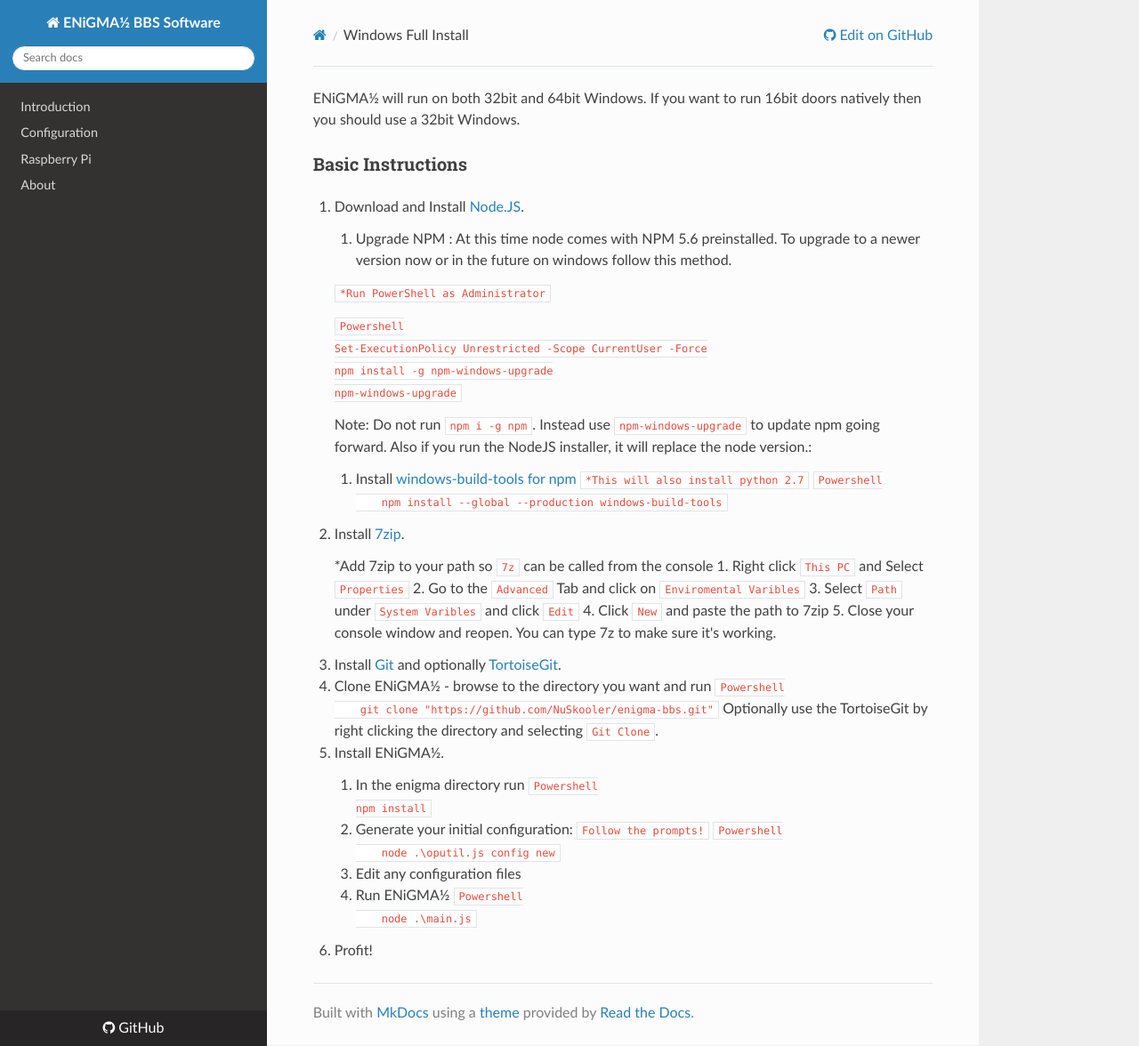
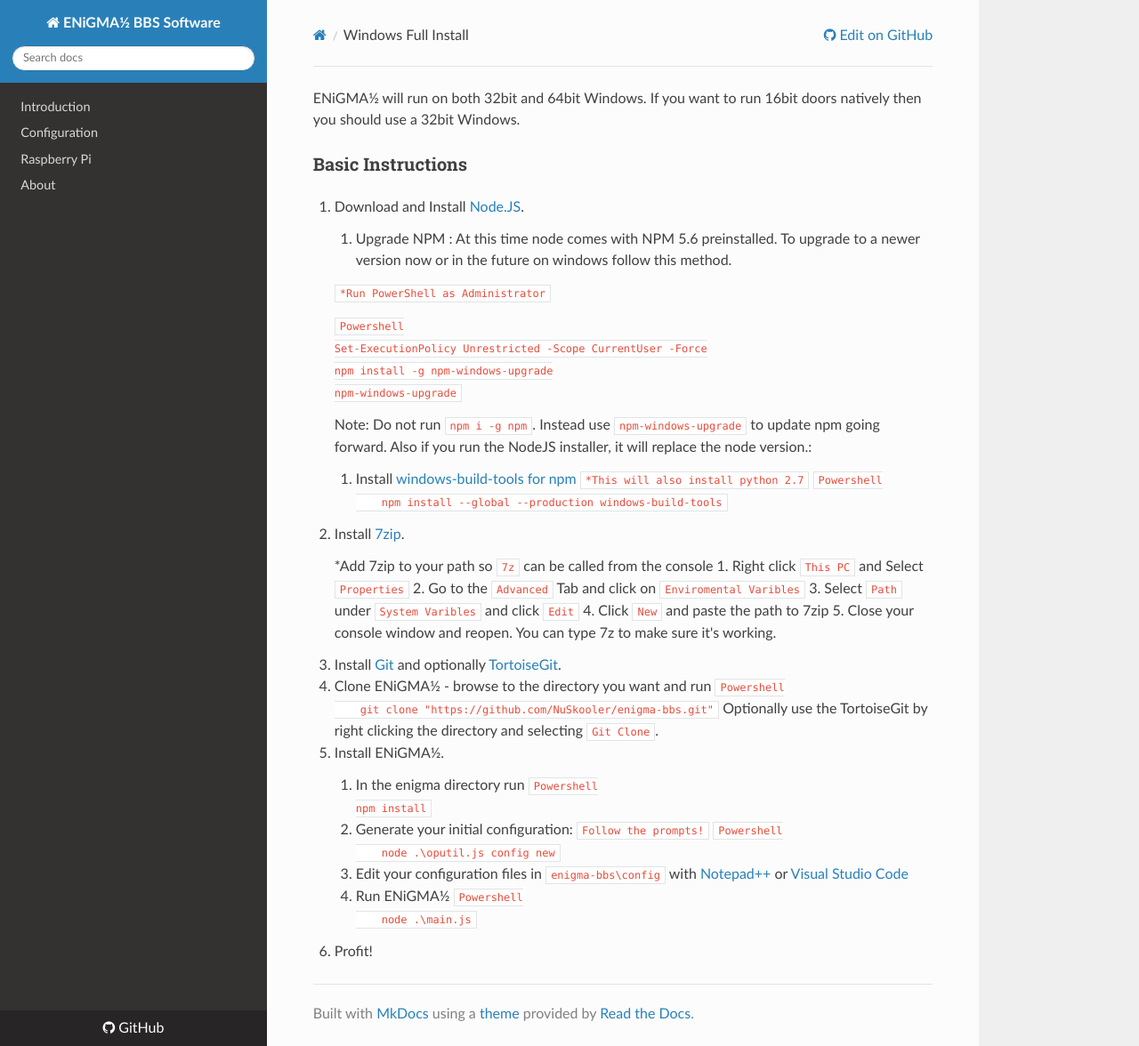
Before and after one commit to NuSkooler/enigma-bbs, an MkDocs documentation site: the page built from docs/installation/windows.md, in a window 1280 px wide and 1176 px high. Shown: the whole window at 89% size. Built offline with MkDocs 1.6.1, drawn with Linux system fonts in a browser that asks for light colours; nearby versions of some CDN libraries; old or Windows-style settings are respelled for this version of MkDocs.

Commit message:
Update windows.md

````diff
--- a/docs/installation/windows.md
+++ b/docs/installation/windows.md
@@ -57,7 +57,7 @@ ENiGMA½ will run on both 32bit and 64bit Windows. If you want to run 16bit door
 	```Powershell
 		node .\oputil.js config new
 	```
-	3. Edit any configuration files
+	3. Edit your configuration files in `enigma-bbs\config` with [Notepad++](https://notepad-plus-plus.org/download/) or [Visual Studio Code](https://code.visualstudio.com/Download)
 	4. Run ENiGMA½
 	```Powershell
 		node .\main.js
````
